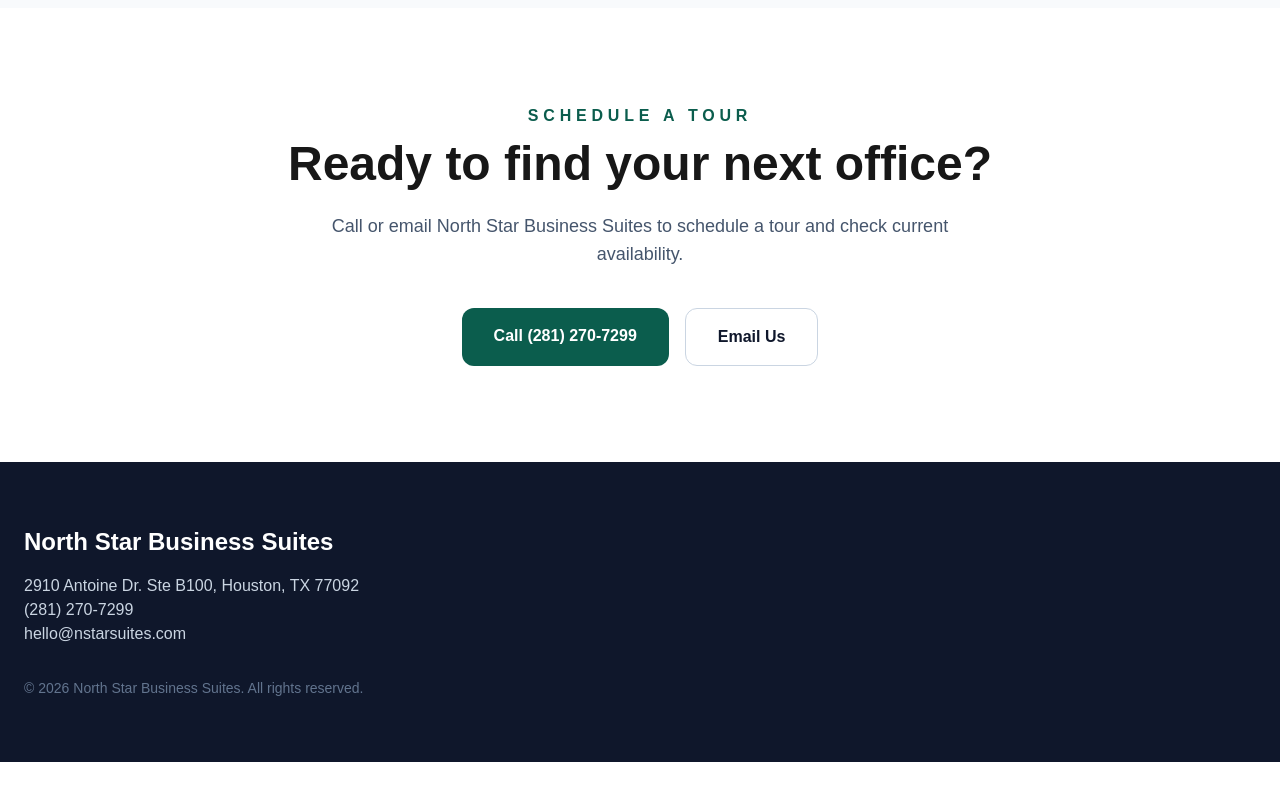
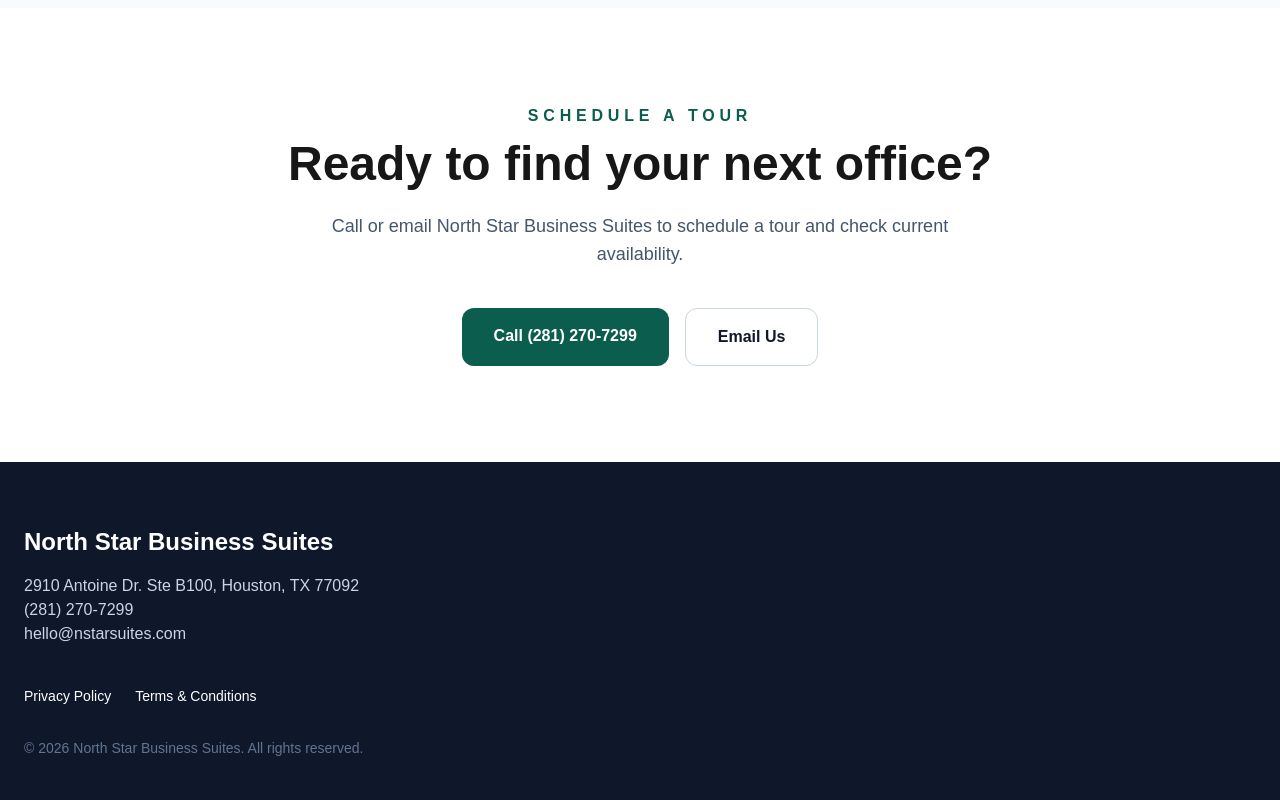
Before and after one commit to kaasif311/nstarsuites-web, a Next.js app: page / in a window 1280 px wide. Shown: the part 3907-4707 px from the top of the page. Before the commit the page ends 4669 px from the top, so only its background shows below. Built offline with nearby package versions, Linux system fonts and the light colour scheme.

Commit message:
Update footer legal links

```diff
--- a/components/layout/Footer.tsx
+++ b/components/layout/Footer.tsx
@@ -1,4 +1,5 @@
 import { SITE } from "@/lib/constants";
+import Link from "next/link";
 
 export default function Footer() {
   return (
@@ -13,6 +14,21 @@
         <p className="text-slate-300">{SITE.phone}</p>
 
         <p className="text-slate-300">{SITE.email}</p>
+        <div className="mt-10 flex flex-wrap gap-6 text-sm">
+  <Link
+    href="/privacy-policy"
+    className="hover:text-[var(--brand-green)] transition"
+  >
+    Privacy Policy
+  </Link>
+
+  <Link
+    href="/terms"
+    className="hover:text-[var(--brand-green)] transition"
+  >
+    Terms & Conditions
+  </Link>
+</div>
 
         <p className="mt-8 text-sm text-slate-500">
           © {new Date().getFullYear()} North Star Business Suites.
```
